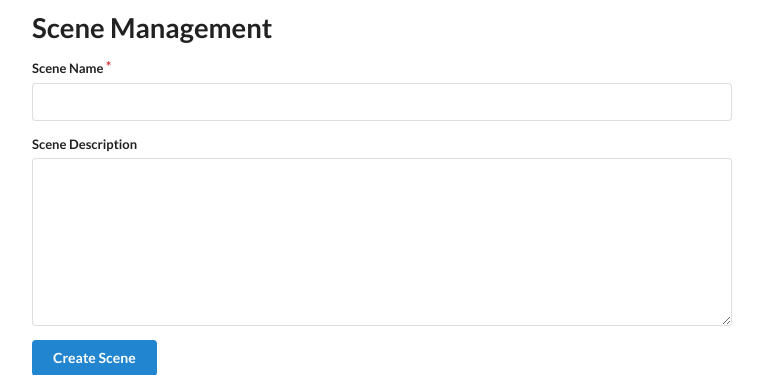
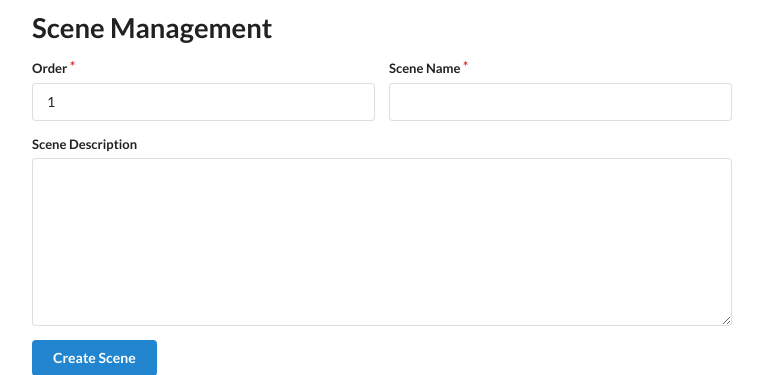
Before and after one commit to m4lt3/theatre_planner, a PHP site: page /pages/admin/scenes.php in a window 1280 px wide. Shown: the part 68-443 px from the top of the page, without its empty margins (258-1021 px from the left). Run offline with PHP 8.4, Linux system fonts and the light colour scheme; the visitor is signed in with stand-in values (Sample User, id 1); data that the repository does not hold is empty.

Commit message:
Implement scene ordering

```diff
--- a/footer.php
+++ b/footer.php
@@ -1,6 +1,6 @@
 <footer>
   <span><a href="<?php echo $config->subfolder ?>/imprint.php"><?php echo $lang->imprint ?></a></span>
-  <span><?php echo $lang->title ?> v1.5.3 <?php echo "$lang->on" ?> <a href="https://github.com/m4lt3/theatre_planner" target="_blank"><i class="github icon"></i></a></span>
+  <span><?php echo $lang->title ?> v1.6.0 <?php echo "$lang->on" ?> <a href="https://github.com/m4lt3/theatre_planner" target="_blank"><i class="github icon"></i></a></span>
   <span><a href="<?php echo $config->subfolder ?>/privacy.php"><?php echo $lang->privacy ?></a></span>
 </footer>
 
--- a/pages/admin/scenes.php
+++ b/pages/admin/scenes.php
@@ -10,11 +10,20 @@
   require_once dirname(dirname(__DIR__)) . "/php/utils/database.php";
 
   $db = new DBHandler();
+  $SceneOrder = $db->baseQuery("SELECT SceneID, Sequence FROM SCENES ORDER BY Sequence");
+  $sceneCount = count($SceneOrder);
   $inserted = true;
 
  if(isset($_POST["addScene"])){
+   //Checking the new order
+   if($_POST["order"] < $sceneCount + 1){
+     // Shifting up according sequences by one, if scene is inserted into an existing order - but backwards due to the uniquenes of the sequence column
+     for($i = $sceneCount - 1; $i >= $_POST["order"] -1; $i--){
+       $db->update("UPDATE SCENES SET SEQUENCE = ? WHERE SceneID = ?", "ii", array($SceneOrder[$i]["Sequence"]+1, $SceneOrder[$i]["SceneID"]));
+     }
+   }
    // Add a new scene
-   $db->update("INSERT INTO SCENES VALUES (NULL, ?, ?)", "ss", array($_POST["sceneName"], $_POST["sceneDescription"]));
+   $db->update("INSERT INTO SCENES VALUES (NULL, ?, ?, ?)", "ssi", array($_POST["sceneName"], $_POST["sceneDescription"], $_POST["order"]));
  } elseif (isset($_POST["rm_scene"])){
    // Delete a scene
    if(!$db->update("DELETE FROM SCENES WHERE SceneID=?", "i", array($_POST["rm_scene"]))){
@@ -50,9 +59,15 @@
     <main class="ui text container">
       <h1 class="ui large header"><?php echo $lang->title_scene_management ?></h1>
       <form action="" method="post" class="ui form">
-        <div class="required field">
-          <label for="sceneName"><?php echo $lang->scene_name ?></label>
-          <input required="true" type="text" name="sceneName" maxlength="32">
+        <div class="two fields">
+          <div class="required field">
+            <label for="sceneSeq"><?php echo $lang->order ?></label>
+            <input required type="number" name="order" value="<?php echo ($sceneCount+1) ?>" min="1", max="<?php echo ($sceneCount+1) ?>">
+          </div>
+          <div class="required field">
+            <label for="sceneName"><?php echo $lang->scene_name ?></label>
+            <input required="true" type="text" name="sceneName" maxlength="32">
+          </div>
         </div>
         <div class="field">
           <label for="sceneDescription"><?php echo $lang->scene_description ?></label>
@@ -68,15 +83,15 @@
         require dirname(dirname(__DIR__))."/php/ui/admin/createSceneCard.php";
           $currentScene = array("SceneID"=>-1);
           $FreeRoles = array();
-          $scenes = $db->baseQuery("SELECT SCENES.*, FEATURES.FeatureID, FEATURES.Mandatory, ROLES.RoleID, ROLES.Name AS Role FROM SCENES LEFT JOIN FEATURES ON SCENES.SceneID = FEATURES.SceneID LEFT JOIN ROLES ON FEATURES.RoleID = ROLES.RoleID ORDER BY SCENES.SceneID");
+          $scenes = $db->baseQuery("SELECT SCENES.*, FEATURES.FeatureID, FEATURES.Mandatory, ROLES.RoleID, ROLES.Name AS Role FROM SCENES LEFT JOIN FEATURES ON SCENES.SceneID = FEATURES.SceneID LEFT JOIN ROLES ON FEATURES.RoleID = ROLES.RoleID ORDER BY SCENES.Sequence");
           if(!empty($scenes)){
             foreach ($scenes as $scene) {
-              // DUe to joins, a scene can (and probably will) appear multiple times with multiple roles; This is stored here until it is ready to display
+              // Due to joins, a scene can (and probably will) appear multiple times with multiple roles; This is stored here until it is ready to display
               if($currentScene["SceneID"] != $scene["SceneID"]){
                 if($currentScene["SceneID"] != -1){
                   // Print card before overwriting with new scene
                   $FreeRoles = $db->prepareQuery("SELECT RoleID, Name FROM ROLES WHERE RoleID NOT IN (SELECT ROLES.RoleID FROM ROLES, FEATURES WHERE ROLES.RoleID = FEATURES.RoleID AND FEATURES.SceneID = ?)", "i", array($currentScene["SceneID"]));
-                  echo createSceneCard($currentScene["SceneID"], $currentScene["Name"], $currentScene["Description"], $currentScene["Role"], $currentScene["FeatureID"], $currentScene["Mandatory"], $FreeRoles);
+                  echo createSceneCard($currentScene["SceneID"], $currentScene["Sequence"] ,$currentScene["Name"], $currentScene["Description"], $currentScene["Role"], $currentScene["FeatureID"], $currentScene["Mandatory"], $FreeRoles);
                 }
                 // Overwrite with new values
                 $currentScene = $scene;
@@ -92,7 +107,7 @@
             }
             // Print the last card since it didn't ge triggered
             $FreeRoles = $db->prepareQuery("SELECT RoleID, Name FROM ROLES WHERE RoleID NOT IN (SELECT ROLES.RoleID FROM ROLES, FEATURES WHERE ROLES.RoleID = FEATURES.RoleID AND FEATURES.SceneID = ?)", "i", array($currentScene["SceneID"]));
-            echo createSceneCard($currentScene["SceneID"], $currentScene["Name"], $currentScene["Description"], $currentScene["Role"], $currentScene["FeatureID"], $currentScene["Mandatory"], $FreeRoles);
+            echo createSceneCard($currentScene["SceneID"], $currentScene["Sequence"], $currentScene["Name"], $currentScene["Description"], $currentScene["Role"], $currentScene["FeatureID"], $currentScene["Mandatory"], $FreeRoles);
           }
         ?>
       </div>
--- a/php/translations/de.php
+++ b/php/translations/de.php
@@ -145,5 +145,6 @@ return (object) array(
   "show_my" => "Zeige nur meine",
   "theres_you" => "Da bist du!",
   "thats_you" => "Das bist du!",
+  "order" => "Reihenfolge",
 );
 ?>
--- a/php/translations/en.php
+++ b/php/translations/en.php
@@ -145,5 +145,6 @@ return (object) array(
   "show_my" => "Only show my",
   "theres_you" => "There's you!",
   "thats_you" => "That's you!",
+  "order" => "Order",
 );
 ?>
--- a/php/ui/admin/createSceneCard.php
+++ b/php/ui/admin/createSceneCard.php
@@ -3,6 +3,7 @@
 * Creates a card that displays information about a scene and a form to add, remove and priorize roles.
 *
 * @param int|string $SceneID ID of the Scene
+* @param int $order The order of the scene
 * @param string $Name name of the Scene
 * @param string $Description Description of the Scene
 * @param array $Roles Array of names of  featured roles
@@ -12,7 +13,7 @@
 *
 * @return string Card template
 */
-function createSceneCard($SceneID, $Name, $Description, $Roles, $Features, $Mandatory, $FreeRoles){
+function createSceneCard($SceneID, $order, $Name, $Description, $Roles, $Features, $Mandatory, $FreeRoles){
   global $lang;
 
   $role_rows = createRoleRows($Roles, $Mandatory, $Features);
@@ -30,7 +31,7 @@ $card =<<<EOT
 <div class="ui card">
   <div class="content">
     <div class="header">
-      $Name
+      <span class="meta">$order.</span> $Name
       <div class="right floated meta">#$SceneID</div>
     </div>
   </div>
--- a/php/ui/createSceneCard.php
+++ b/php/ui/createSceneCard.php
@@ -3,6 +3,7 @@
 * Creates a card that displays information about a scene
 *
 * @param int|string $SceneID ID of the Scene
+* @param int $order The order of the scene
 * @param string $Name name of the Scene
 * @param string $Description Description of the Scene
 * @param array $Roles Array of names of  featured roles
@@ -11,7 +12,7 @@
 *
 * @return string Card template
 */
-function createSceneCard($SceneID, $Name, $Description, $Roles, $Mandatory, $plays){
+function createSceneCard($SceneID, $order, $Name, $Description, $Roles, $Mandatory, $plays){
   global $lang;
 
   $role_rows = createRoleRows($Roles, $Mandatory, $plays);
@@ -25,7 +26,7 @@ function createSceneCard($SceneID, $Name, $Description, $Roles, $Mandatory, $pla
   <div class="ui card">
     <div class="content">
       <div class="header">
-        $Name
+        <span class="meta">$order.</span> $Name
         <div class="right floated meta">#$SceneID</div>
         $youLabel
       </div>
--- a/php/utils/create_db.sql
+++ b/php/utils/create_db.sql
@@ -29,6 +29,7 @@ CREATE TABLE SCENES(
   SceneID INT AUTO_INCREMENT NOT NULL,
   Name VARCHAR(32) NOT NULL,
   Description VARCHAR(512),
+  Sequence INT UNIQUE NOT NULL,
   PRIMARY KEY (SceneID)
 );
 
```
Also changed, not shown: pages/scenes.php (+5 -4 lines).
